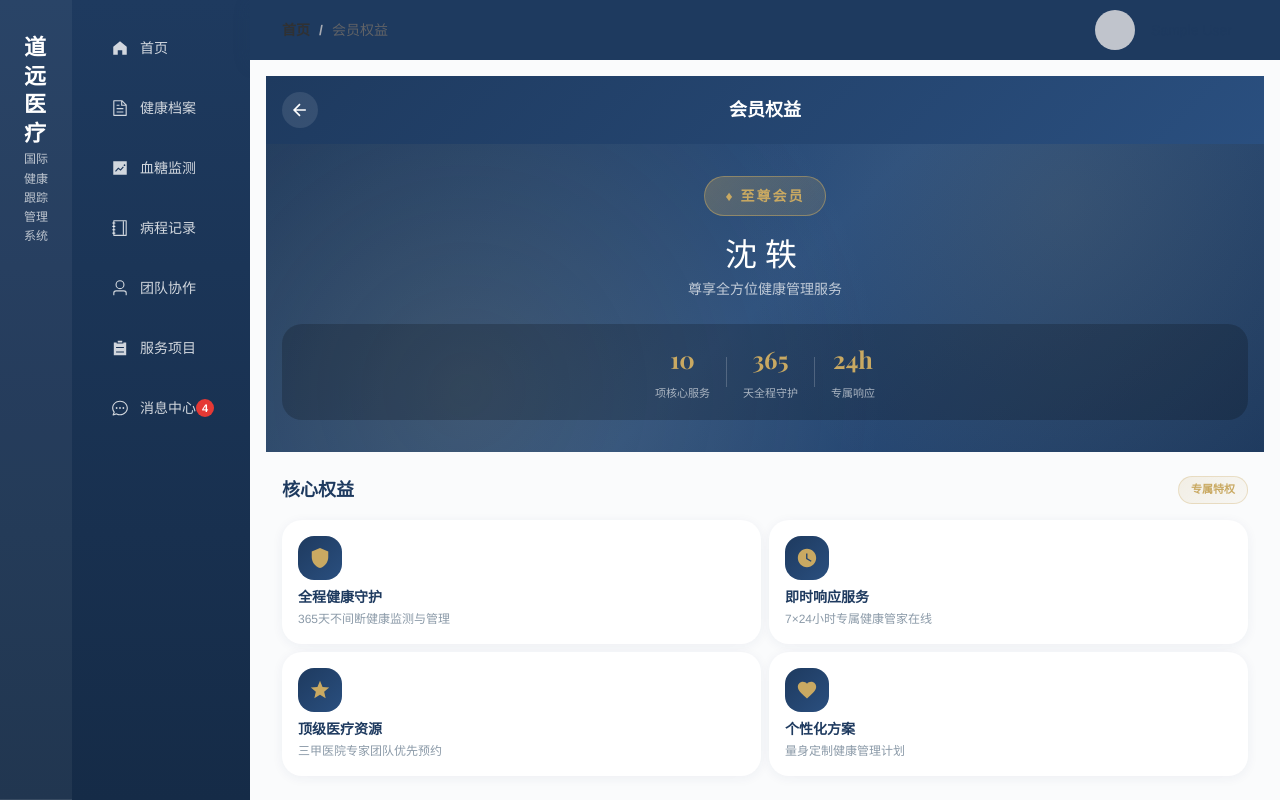
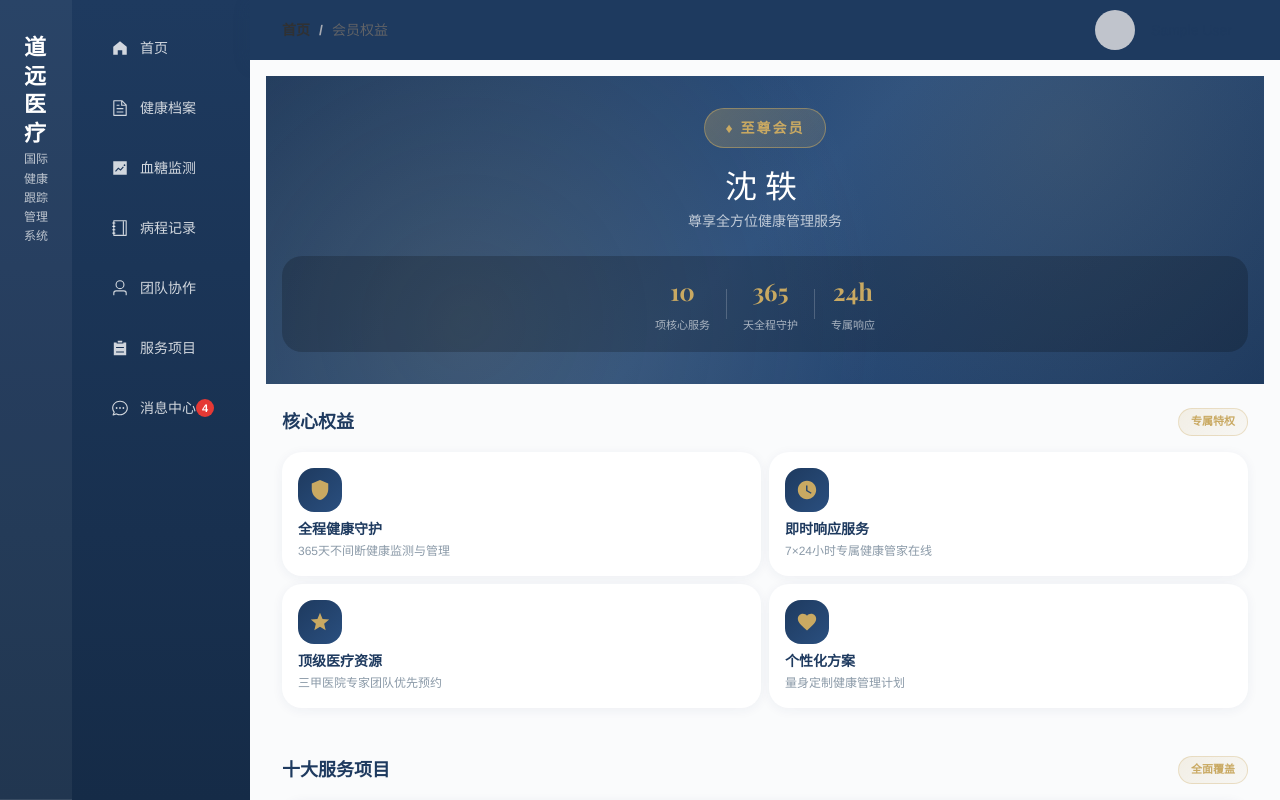
Before and after one commit to cnshenyi/daoyuan-health-demo, a Vue app: page /membership-benefits in a window 1280 px wide. Built offline with nearby package versions, Linux system fonts and the light colour scheme; sample sign-in values are in the browser's storage.

Commit message:
fix: 健康档案显示返回按钮，移除会员权益页重复的返回栏

```diff
--- a/src/components/Layout.vue
+++ b/src/components/Layout.vue
@@ -143,8 +143,9 @@ const messageStore = useMessageStore()
 
 const activeMenu = computed(() => route.path)
 
-// 检测是否是子页面（非首页和非底部导航的主页面）
-const mainPages = ['/', '/health-records', '/glucose-monitoring', '/progress-notes', '/team-collaboration', '/service-projects', '/messages']
+// 检测是否是子页面（非底部导航的主页面）
+// 底部导航只有：首页、血糖、团队、服务、消息
+const mainPages = ['/', '/glucose-monitoring', '/team-collaboration', '/service-projects', '/messages']
 const isSubPage = computed(() => !mainPages.includes(route.path))
 
 // 检测是否是 iOS PWA standalone 模式
--- a/src/views/MembershipBenefits.vue
+++ b/src/views/MembershipBenefits.vue
@@ -1,16 +1,5 @@
 <template>
   <div class="page-container membership-benefits">
-    <!-- 顶部返回导航 -->
-    <div class="nav-header">
-      <button class="back-btn" @click="goBack">
-        <svg viewBox="0 0 24 24" fill="none" stroke="currentColor" stroke-width="2">
-          <path d="M19 12H5M12 19l-7-7 7-7"/>
-        </svg>
-      </button>
-      <h1 class="nav-title">会员权益</h1>
-      <div class="nav-placeholder"></div>
-    </div>
-
     <!-- 会员等级展示 -->
     <div class="membership-hero">
       <div class="hero-bg"></div>
@@ -169,15 +158,9 @@
 
 <script setup lang="ts">
 import { h } from 'vue'
-import { useRouter } from 'vue-router'
 import { useHealthStore } from '@/stores/health'
 
-const router = useRouter()
 const healthStore = useHealthStore()
-
-const goBack = () => {
-  router.push('/service-projects')
-}
 
 // 图标组件
 const IconShield = () => h('svg', { viewBox: '0 0 24 24', fill: 'currentColor' }, [
@@ -262,52 +245,6 @@ const serviceDetails = [
   padding: 0;
   background: var(--color-bg-primary);
   min-height: 100vh;
-}
-
-/* 导航头部 */
-.nav-header {
-  display: flex;
-  align-items: center;
-  justify-content: space-between;
-  padding: var(--spacing-md);
-  background: linear-gradient(135deg, #1E3A5F 0%, #2A4F7F 100%);
-  position: sticky;
-  top: 0;
-  z-index: 100;
-}
-
-.back-btn {
-  width: 36px;
-  height: 36px;
-  border-radius: 50%;
-  background: rgba(255, 255, 255, 0.1);
-  border: none;
-  display: flex;
-  align-items: center;
-  justify-content: center;
-  cursor: pointer;
-  transition: all 0.3s ease;
-}
-
-.back-btn svg {
-  width: 20px;
-  height: 20px;
-  color: white;
-}
-
-.back-btn:hover {
-  background: rgba(255, 255, 255, 0.2);
-}
-
-.nav-title {
-  font-size: var(--font-size-lg);
-  font-weight: 600;
-  color: white;
-  font-family: var(--font-display);
-}
-
-.nav-placeholder {
-  width: 36px;
 }
 
 /* 会员等级展示 */
```
